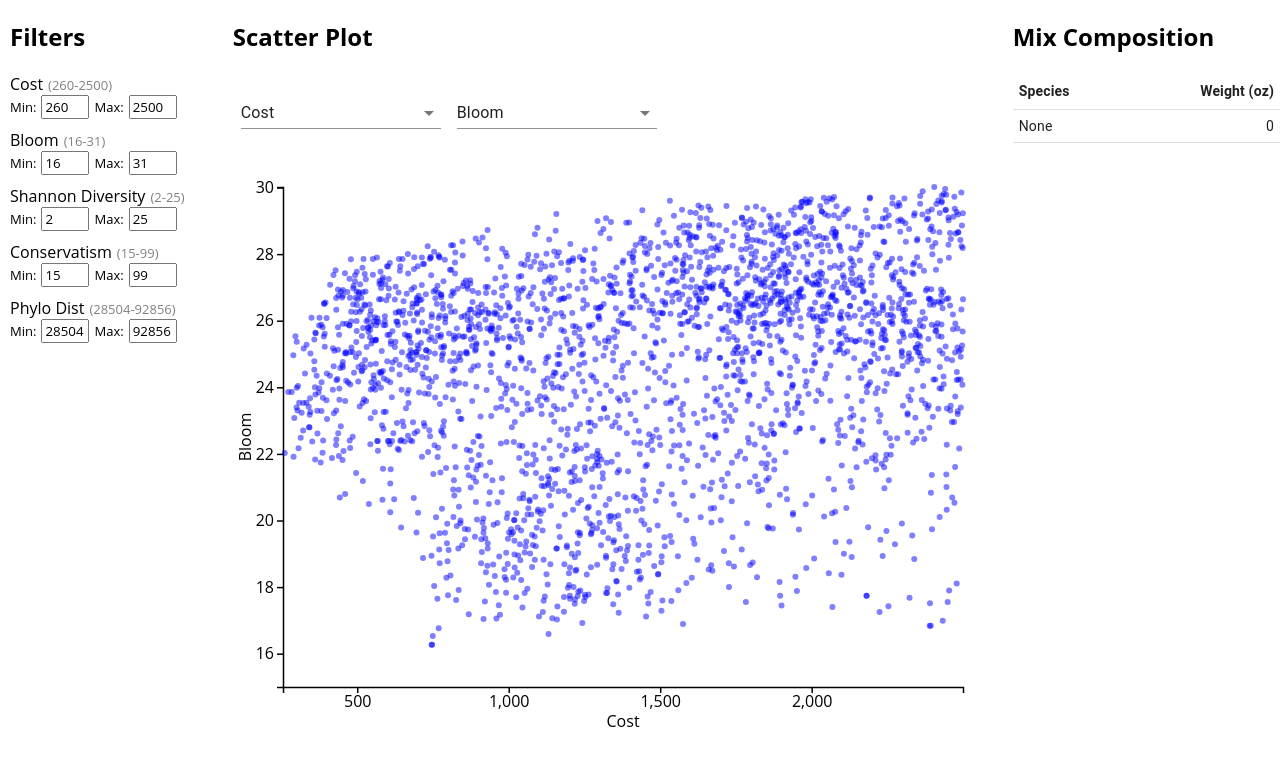
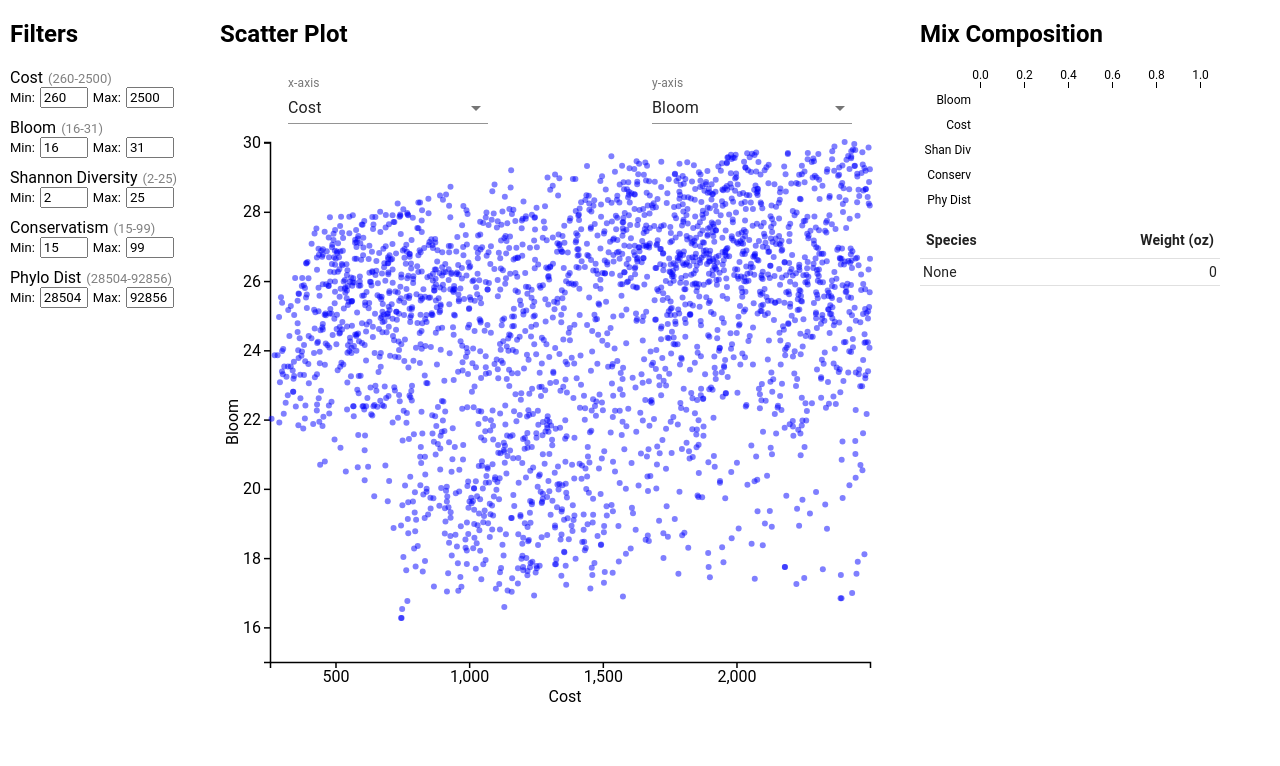
Before and after one commit to phawthorne/ComputationalSeedMixDesign, a React (Create React App) app: page / in a window 1280 px wide. Shown: the top 766 px of the page. Built offline with nearby package versions, Linux system fonts and the light colour scheme.

Commit message:
add relative score graphic

```diff
--- a/src/App/App.css
+++ b/src/App/App.css
@@ -2,7 +2,7 @@
   text-align: center;
 }
 body, body *, h1, h2, h3, h4, h5, h6 {
-  font-family: 'Open Sans', 'Helvetica Neue', Helvetica, Arial, sans-serif;
+  font-family: "Roboto", "Helvetica", "Arial", sans-serif;
 }
 .App-logo {
   animation: App-logo-spin infinite 20s linear;
--- a/src/OptimBrowser/OptimBrowser.css
+++ b/src/OptimBrowser/OptimBrowser.css
@@ -1,15 +1,15 @@
-#optim-browser{
+#optim-browser {
     display: flex;
     flex-direction: row;
 }
 
 #ob-slider-pane {
     padding-left: 10px;
-    width: 250px;
+    width: 210px;
 }
 
 #ob-plot-pane{
-    width: 800px;
+    width: 700px;
 }
 
 #ob-report-pane {
@@ -18,6 +18,13 @@
 
 #mix-composition-table{
     width: 100%;
+}
+
+#axis-control {
+    display: flex;
+    justify-content: space-between;
+    padding-left: 60px;
+    padding-right: 60px;
 }
 
 .slider {
@@ -51,9 +58,6 @@
     width: 40px;
 }
 
-#copy-mix-dialog {
-    margin: 15px;
-}
 
 .MuiTableCell-head {
     font-weight: bolder;
--- a/src/OptimBrowser/OptimBrowser.jsx
+++ b/src/OptimBrowser/OptimBrowser.jsx
@@ -10,7 +10,6 @@ import TableCell from '@material-ui/core/TableCell';
 import TableContainer from '@material-ui/core/TableContainer';
 import TableHead from '@material-ui/core/TableHead';
 import TableRow from '@material-ui/core/TableRow';
-import Paper from '@material-ui/core/Paper';
 import Select from '@material-ui/core/Select';
 import * as d3 from 'd3';
 import './OptimBrowser.css';
@@ -18,9 +17,9 @@ import './OptimBrowser.css';
 
 const OptimBrowser = () => {
 
-  const figH = 600;
-  const figW = 780;
-  const margin = ({top:50, right:50, bottom: 50, left: 50});
+  const figH = 580;
+  const figW = 690;
+  const margin = ({top:10, right:40, bottom: 50, left: 50});
 
   const [canvas, setCanvas] = useState(null);
   const [optimData, setOptimData] = useState(null);
@@ -103,7 +102,7 @@ const OptimBrowser = () => {
         return {
           indiv: +d.indiv,
           cost: +d.cost,
-          phylo_dist: +d.phylo_dist,
+          phylodist: +d.phylo_dist,
           bloom: +d.bloom,
           shannon: +d.shannon,
           consval: +d.consval,
@@ -128,8 +127,8 @@ const OptimBrowser = () => {
         max: Math.ceil(d3.max(data, d=>+d.consval))
       });
       setPhyloDistRange({
-        min: Math.floor(d3.min(data, d=>+d.phylo_dist)),
-        max: Math.ceil(d3.max(data, d=>+d.phylo_dist))
+        min: Math.floor(d3.min(data, d=>+d.phylodist)),
+        max: Math.ceil(d3.max(data, d=>+d.phylodist))
       });
       setCostFilter({
         min: Math.floor(d3.min(data, d=>+d.cost)),
@@ -148,8 +147,8 @@ const OptimBrowser = () => {
         max: Math.ceil(d3.max(data, d=>+d.consval))
       });
       setPhyloDistFilter({
-        min: Math.floor(d3.min(data, d=>+d.phylo_dist)),
-        max: Math.ceil(d3.max(data, d=>+d.phylo_dist))
+        min: Math.floor(d3.min(data, d=>+d.phylodist)),
+        max: Math.ceil(d3.max(data, d=>+d.phylodist))
       });
       setOptimData(data);
       // setOptimData(data.slice(1,10));
@@ -204,7 +203,7 @@ const OptimBrowser = () => {
         pt.cost >= costFilter.min && pt.cost <= costFilter.max &&
         pt.shannon >= shannonFilter.min && pt.shannon <= shannonFilter.max &&
         pt.consval >= consFilter.min && pt.consval <= consFilter.max &&
-        pt.phylo_dist >= phyloDistFilter.min && pt.phylo_dist <= phyloDistFilter.max
+        pt.phylodist >= phyloDistFilter.min && pt.phylodist <= phyloDistFilter.max
       ) {
         return "blue"
       }
@@ -261,6 +260,21 @@ const OptimBrowser = () => {
 
   }
 
+  const mixRelativeScores = () => {
+    if (optimData === null || selectedMix === null) { return }
+
+    console.log(selectedMix);
+    const s = optimData.find(e => e.indiv === selectedMix);
+    const vals = {
+      bloom: (s.bloom - bloomRange.min) / (bloomRange.max - bloomRange.min),
+      cost: (s.cost - costRange.min) / (costRange.max - costRange.min),
+      shannon: (s.shannon - shannonRange.min) / (shannonRange.max - shannonRange.min),
+      consval: (s.consval - consRange.min) / (consRange.max - consRange.min),
+      phylodist: (s.phylodist - phyloDistRange.min) / (phyloDistRange.max - phyloDistRange.min)
+    }
+
+    return vals
+  }
 
   return (
     <div id="optim-browser">
@@ -285,7 +299,7 @@ const OptimBrowser = () => {
       <div id="plot-pane"></div>
     </div>
 
-      <ReportPane mixid={selectedMix}/>
+      <ReportPane mixid={selectedMix} scores={mixRelativeScores()}/>
     </div>
   )
 }
@@ -295,8 +309,8 @@ const AxisControl = ({xAxis, setXAxis, yAxis, setYAxis}) => {
 
   return (
     <div id="axis-control">
-      <AxisSelect value={xAxis} updater={setXAxis} />
-      <AxisSelect value={yAxis} updater={setYAxis} />
+      <AxisSelect label="x-axis" value={xAxis} updater={setXAxis} />
+      <AxisSelect label="y-axis" value={yAxis} updater={setYAxis} />
     </div>
   )
 }
@@ -333,7 +347,7 @@ const AxisSelect = ({label, value, updater}) => {
         <MenuItem value={"cost"}>Cost</MenuItem>
         <MenuItem value={"shannon"}>Shannon diversity</MenuItem>
         <MenuItem value={"consval"}>Conservatism</MenuItem>
-        <MenuItem value={"phylo_dist"}>Phylogenetic distance</MenuItem>
+        <MenuItem value={"phylodist"}>Phylogenetic distance</MenuItem>
 
       </Select>
     </FormControl>
@@ -408,7 +422,7 @@ const ReportPane = ({ mixid, scores }) => {
     <div id="ob-report-pane">
       <div id='ob-report-table'>
         <h2>Mix Composition</h2>
-          {/* <MixScoreTable scores={scores} /> */}
+          <MixScoreTable scores={scores} />
           <MixCompositionTable composition={composition} />
       </div>
     </div>
@@ -416,11 +430,96 @@ const ReportPane = ({ mixid, scores }) => {
 }
 
 
-const MixScoreTable = (scores) => {
+const MixScoreTable = ({scores}) => {
+
+  const figH = 150;
+  const figW = 290;
+  const margin = {top: 20, right: 10, bottom: 5, left: 60};
+  const labels = ["Bloom", "Cost", "Shan Div", "Conserv", "Phy Dist"];
+  const xScale = d3.scaleLinear()
+    .domain([0,1])
+    .range([margin.left, figW - margin.right])
+  const yScale = d3.scaleBand()
+    .domain(labels.map(d => d))
+    .range([margin.top, figH - margin.bottom])
+    // .padding(0.1)
+    // .round(true)
+
+  const [canvas, setCanvas] = useState(null);
+
+  /** Create the SVG canvas */
+  useEffect(() => {
+    const c = d3.select("#mix-score-plot")
+      .append("svg")
+        .attr("width", figW)
+        .attr("height", figH)
+    const xAxis = d3.axisTop()
+      .scale(xScale)
+      .ticks(6);
+    c.append("g")
+      .attr("id", "score-plot-xaxis")
+      .attr("transform", `translate(0, ${margin.top})`)
+      .call(xAxis)
+      .attr("stroke-width", 1)
+      .attr("font-size", "9pt")
+      .call(g => g.select(".domain").remove())
+    const yAxis = d3.axisLeft()
+      .scale(yScale)
+      .ticks(0);
+    c.append("g")
+      .attr("id", "score-plot-yaxis")
+      .attr("transform", `translate(${margin.left}, 0)`)
+      .call(yAxis)
+      .attr("stroke-width", 1)
+      .attr("font-size", "9pt")
+      .call(g => g.select(".domain").remove())
+      .call(g => g.selectAll("line").remove());
+
+    setCanvas(c);
+  }, [])
+
+  /** Display axes */
+  useEffect(() => {
+    if(canvas === null) {return}
+    const vals = [scores.bloom, scores.cost, scores.shannon, scores.consval, scores.phylodist];
+    const t = d3.transition()
+      .duration(500);
+
+    canvas.selectAll("line.plot-element")
+      .data(vals)
+      .join(
+        enter => enter.append("line")
+          .attr("class", "plot-element")
+          .style("stroke", "black")
+          .attr("x1", xScale(0))
+          .attr("x2", d => xScale(d))
+          .attr("y1", (d, i) => yScale(labels[i]) + yScale.bandwidth()/2 )
+          .attr("y2", (d, i) => yScale(labels[i]) + yScale.bandwidth()/2 ),
+        update => update.transition(t)
+          .attr("x2", d => xScale(d)),
+        exit => exit.remove()
+      )
+
+    canvas.selectAll("circle")
+      .data(vals)
+      .join(
+        enter => enter.append("circle")
+          .attr("cx", d => xScale(d))
+          .attr("cy", (d, i) => yScale(labels[i]) + yScale.bandwidth()/2 )
+          .attr("r", 4)
+          .style("fill", "orange")
+          .style("stroke", "black"),
+        update => update.transition(t)
+          .attr("cx", d => xScale(d)),
+        exit => exit.remove()
+      )
+
+
+  }, [scores])
 
   return (
-    <div id="mix-score-table">
-      Mix Score Table
+    <div id="mix-score-panel">
+      <div id="mix-score-plot"></div>
     </div>
   )
 }
@@ -441,10 +540,10 @@ const MixCompositionTable = ({composition}) => {
         <TableBody>
           {composition.map((row) => (
             <TableRow key={row.id}>
-              <TableCell component="th" scope="row" style={{padding: "6px"}}>
+              <TableCell component="th" scope="row" style={{padding: "3px"}}>
                 {row.species.replace("_", " ")}
               </TableCell>
-              <TableCell align="right" style={{padding: "6px"}}>
+              <TableCell align="right" style={{padding: "3px"}}>
                 {Math.round(16*row.weight)}
               </TableCell>
             </TableRow>
@@ -461,7 +560,7 @@ const axisLabels = {
   cost: "Cost",
   shannon: "Shannon diversity",
   consval: "Conservatism",
-  phylo_dist: "Phylogenetic distance"
+  phylodist: "Phylogenetic distance"
 };
 
 
--- a/src/index.css
+++ b/src/index.css
@@ -1,8 +1,9 @@
 body {
   margin: 0;
-  font-family: -apple-system, BlinkMacSystemFont, 'Segoe UI', 'Roboto', 'Oxygen',
+  /* font-family: -apple-system, BlinkMacSystemFont, 'Segoe UI', 'Roboto', 'Oxygen',
     'Ubuntu', 'Cantarell', 'Fira Sans', 'Droid Sans', 'Helvetica Neue',
-    sans-serif;
+    sans-serif; */
+  font-family: "Roboto", "Helvetica", "Arial", sans-serif;
   -webkit-font-smoothing: antialiased;
   -moz-osx-font-smoothing: grayscale;
 }
```
